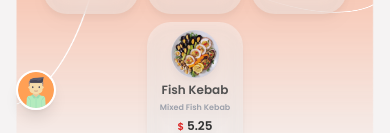
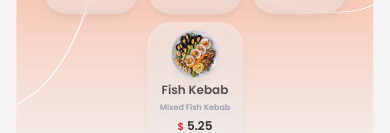
Before and after one commit to Shahnoow/resturant, a React (Create React App) app: page / in a window 390 px wide. Shown: the part 718-851 px from the top of the page. Built offline with nearby package versions, Linux system fonts and the light colour scheme; no server answers; the database is empty.

Commit message:
Initial commit

```diff
--- a/src/App.js
+++ b/src/App.js
@@ -7,7 +7,7 @@ import { AnimatePresence } from "framer-motion";
 import { useStateValue } from "./context/StateProvider";
 import { getAllFoodItems } from "./utils/supabaseFunction";
 import { actionType } from "./context/reducer";
-import AccountSettings from "./components/AccountSettings";
+// import AccountSettings from "./components/AccountSettings";
 import Navbar from "./components/Navbar";
 
 function App() {
@@ -33,9 +33,9 @@ function App() {
         <Navbar />
 
         {/* Mobile AccountSettings (fixed at bottom-left) */}
-        <div className="fixed z-50 left-4 bottom-4 md:hidden">
+        {/* <div className="fixed z-50 left-4 bottom-4 md:hidden">
           <AccountSettings />
-        </div>
+        </div> */}
 
         <main className="w-full px-4 py-4 mt-14 md:mt-20 md:px-16">
           <Routes>
```
